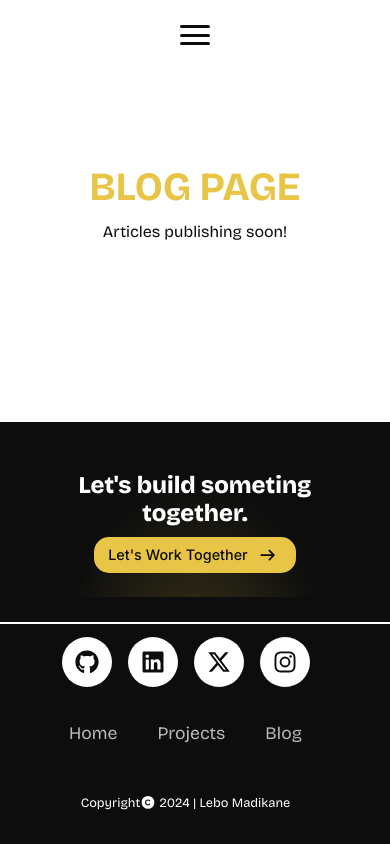
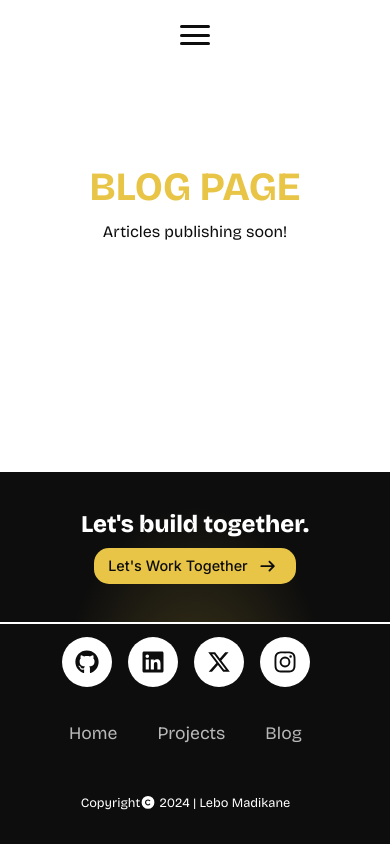
Before and after one commit to Lebo-Madikane/lebo-madikane, a Next.js app: page /blog in a window 390 px wide. Built offline with nearby package versions, Linux system fonts and the light colour scheme.

Commit message:
mobile responsive design component

```diff
--- a/src/components/Contact/Contact.js
+++ b/src/components/Contact/Contact.js
@@ -14,7 +14,7 @@ export default function Contact({ onContactClick }) {
     return (
         <section id="contact" className={styles.contact}>
             <div className={styles.container}>
-                <h2>Let's build someting together.</h2>
+                <h2>Let's build together.</h2>
                 <Button onClick={handleGetInTouchClick} aria-label="Open form">Let's Work Together <FontAwesomeIcon className={styles.icon} icon={faArrowRight} /></Button>
             </div>
         </section>
--- a/src/components/Contact/Contact.module.scss
+++ b/src/components/Contact/Contact.module.scss
@@ -3,7 +3,7 @@
 
 .contact {
     width: 100%;
-    height: 200px;
+    //height: 200px;
     background: var(--obsidian);
     margin-bottom: 222px;
     position: fixed;
--- a/src/components/Music/Music.module.scss
+++ b/src/components/Music/Music.module.scss
@@ -127,6 +127,10 @@
     .nowStreaming {
         color: var(--accent);
         line-height: 15px;
+
+        @include mobile {
+            font-size: 0.99rem;
+        }
     }
 
     .textTwo {
--- a/src/components/Projects/Projects.module.scss
+++ b/src/components/Projects/Projects.module.scss
@@ -35,6 +35,7 @@
 
     @include mobile {
         gap: 1rem;
+        margin: 4rem auto 0 auto;
 
         .columnOne, .columnTwo {
             width: 50%;
```
